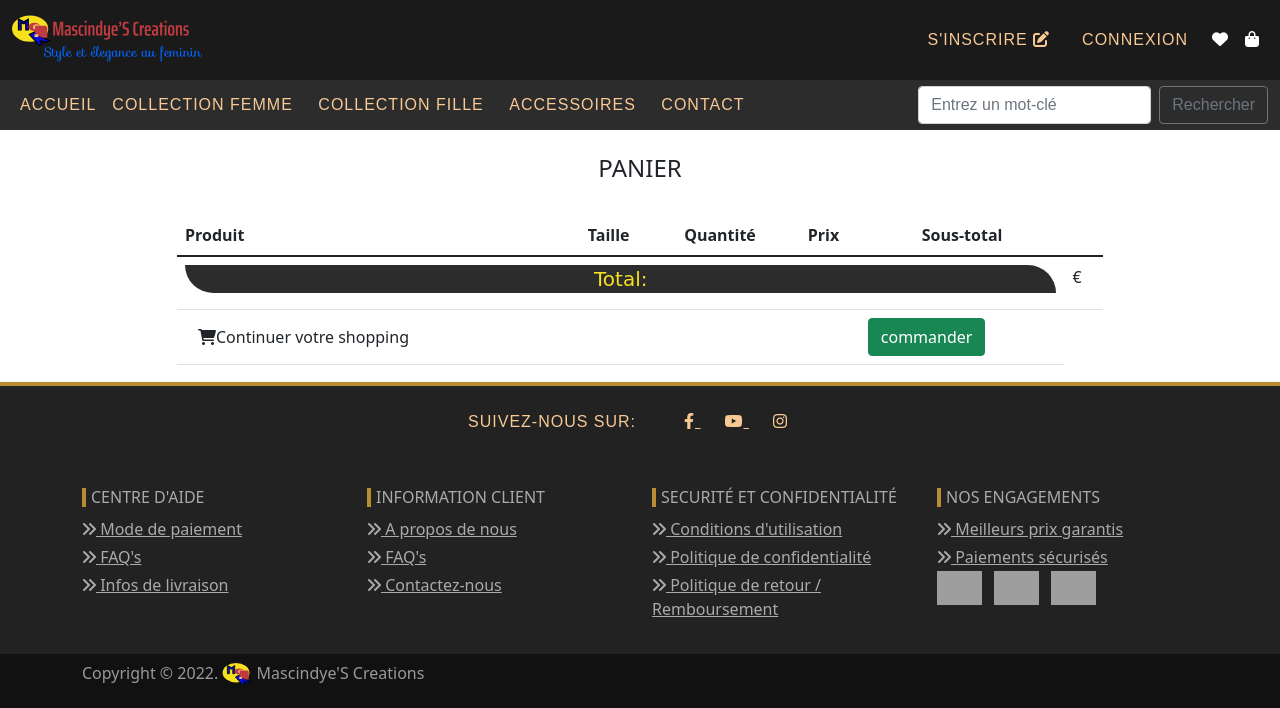
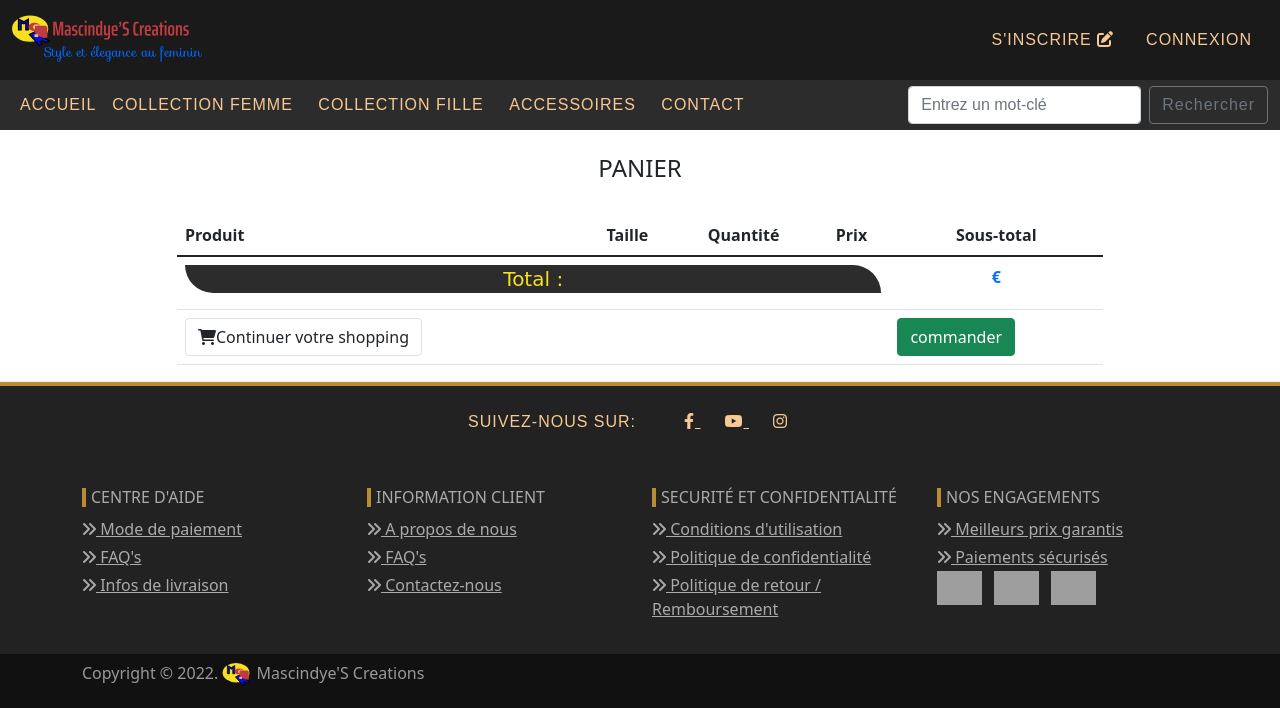
Before and after one commit to Salimatou-S/mascindyesCreations, a Symfony app: template templates/panier/index.html.twig in a window 1280 px wide. Shown: the top 708 px of the page. Run offline with Twig, Linux system fonts and the light colour scheme; the template is opened without the code that fills it, so the values that code supplies are empty; some libraries are stand-ins or nearby versions; some web fonts are replaced; grey boxes are pictures that could not be loaded.

Commit message:
mise en page, securisation icone panier et coeur sur route connectée

```diff
--- a/public/mascindye/css/style.css
+++ b/public/mascindye/css/style.css
@@ -261,7 +261,9 @@
 
 }
 
-
+.construct{
+  height: 800px;
+}
 
 
 
--- a/templates/mascindye.html.twig
+++ b/templates/mascindye.html.twig
@@ -68,16 +68,15 @@
 										</a>
 									</li>
 
-								{% endif %}
+								{# {% endif %} #}
 								<li class="nav-item p-2">
-									<a href="#" class="fas fa-heart"></a>
+									<a href="{{ path('page_construction')}}" class="fas fa-heart"></a>
 								</li>
-								<!-- <li class="nav-item"><a href="#" class="fas fa-user"></a></li> -->
-
+								{# {% if is_granted("ROLE_USER") %} #}
 								<li class="nav-item p-2">
 									<a href="{{ path('panier_index') }}" class="fa-solid fa-bag-shopping"></a>
 								</li>
-
+								{% endif  %}
 							</ul>
 						</div>
 						{# <div class="d-flex col-3">
@@ -174,7 +173,8 @@
 							</ul>
 							<form class="d-flex">
 								<input class="form-control me-2" type="search" placeholder="Entrez un mot-clé" aria-label="Search">
-								<button class="btn btn-outline-secondary" type="submit">Rechercher</button>
+								{# <button class="btn btn-outline-secondary" type="submit">Rechercher</button> #}
+								<a class="btn btn-outline-secondary text-capitalize" href="{{ path('page_construction')}}" type="submit">Rechercher</a>
 							</form>
 						</div>
 					</div>
--- a/templates/panier/index.html.twig
+++ b/templates/panier/index.html.twig
@@ -4,7 +4,7 @@
 {% endblock %}
 
 {% block body %}
-{{dump(panier)}}
+{# {{dump(panier)}} #}
 	<div class="container">
 		<div class="row text-uppercase text-center m-4">
 			<h4>panier</h4>
@@ -17,10 +17,8 @@
 							<th>Produit</th>
 							<th class="text-center">Taille</th>
 							<th class="text-center">Quantité</th>
-
 							<th class="text-center">Prix</th>
 							<th class="text-center">Sous-total</th>
-
 						</tr>
 					</thead>
 					<tbody>
@@ -62,17 +60,17 @@
 							</tr>
 						{% endfor %}
 						<tr>
-							<td colspan="5">
-								<h5 class="text-center">Total:</h5>
+							<td colspan="4">
+								<h5 class="text-center">Total :</h5>
 							</td>
-							<td>
+							<td class="text-primary text-center fw-bold">
 								{{panier.totalcommande}}
 								€
 							</td>
 						</tr>
 						<tr>
 							<td>
-								<a href="{{path('category_parent',{slug:'collection-femme'})}}" type="button" class="btn btn-default">
+								<a href="{{path('category_parent',{slug:'collection-femme'})}}" type="button" class="btn btn-default border">
 									<i class="fa fa-shopping-cart" aria-hidden="true"></i>Continuer votre shopping
 								</a>
 							</td>
@@ -90,40 +88,5 @@
 			</div>
 		</div>
 	</div>
-	{{dump()}}
-{% endblock %}{# <td class="col-sm-1 col-md-1">
-																												<a href="{{path("panier_remove", {id: element.produit.id})}}" class="btn btn-warning">
-																													-
-																												</a>
-																											</td> #}{# <td class="col-sm-1 col-md-1">
-																												<a href="{{path("panier_add", {id: element.produit.id})}}" class="btn btn-success">
-																													+
-																												</a>
-																											</td> #}
-{# <td class="col-sm-1 col-md-1">
-																								<a href="{{path("panier_add", {id: element.produit.id})}}" class="btn btn-success">
-																									Ajouter
-																								</a>
-																							</td> #}
-{# <td class="col-sm-1 col-md-1">
-																						<a href="{{path("panier_delete", {id: element.produit.id})}}" class="btn btn-danger">
-																							Supprimer
-																						</a> #}
-{# <button type="button" class="btn btn-danger">
-																																		Supprimer
-																																	</button> #}
-{# <td class="text-right">
-															<h5>
-
-																<strong>{{total}}
-																	€</strong>
-															</h5>
-														</td> #}
-{# <td class="col-sm-1 col-md-1">
-														<a href="{{path("panier_delete_all")}}" class="btn btn-danger">
-															Supprimer
-														</a> #}
-{# <button type="button" class="btn btn-danger">
-																										Supprimer
-																									</button> #}
-{# 	</td> #}
+	{# {{dump()}} #}
+{% endblock %}
```
Also changed, not shown: templates/confirm_commande/index.html.twig (+4 -4 lines), templates/page/pageEnConstruction.html.twig (+6 -6 lines), 1 other file.
